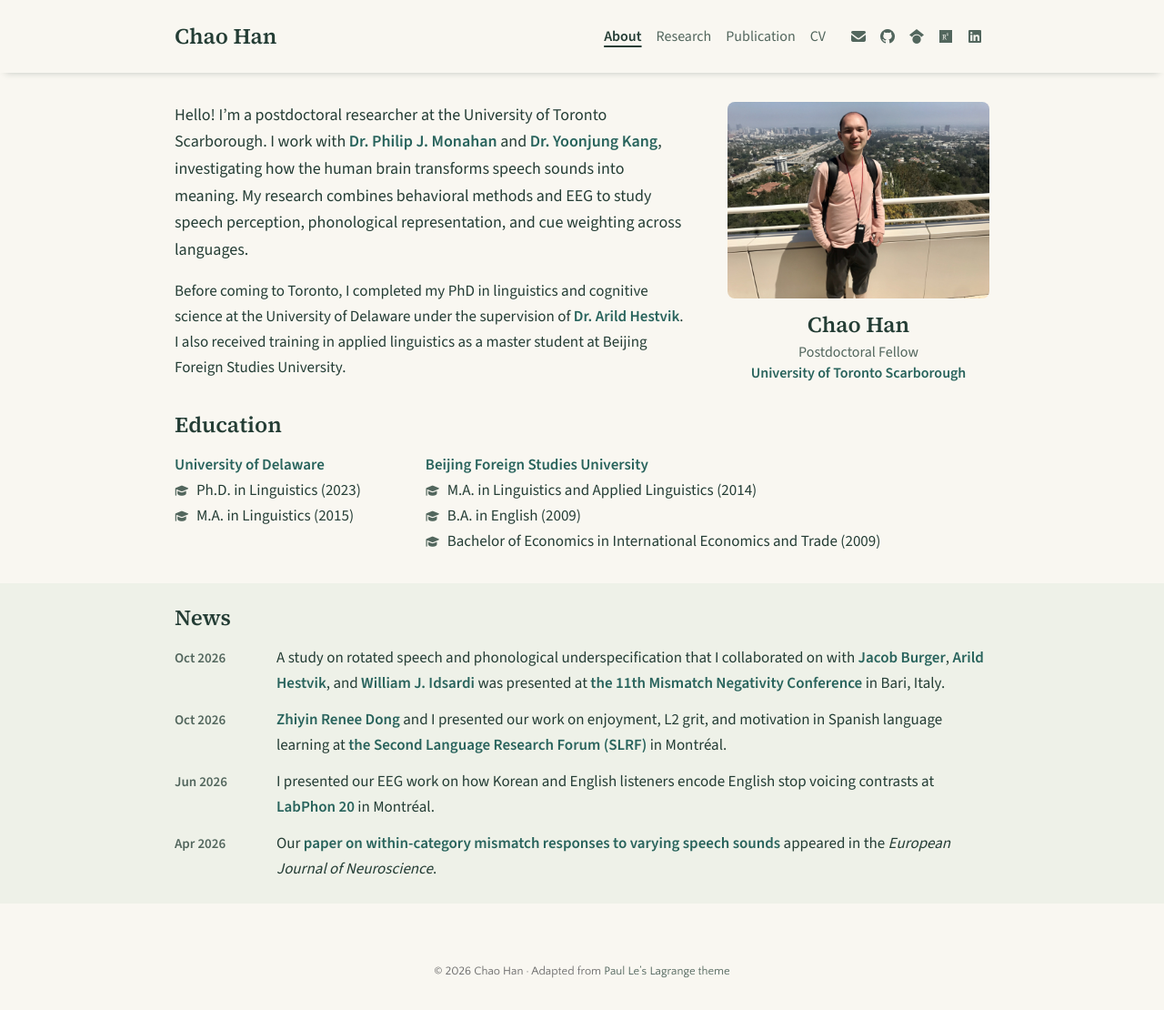
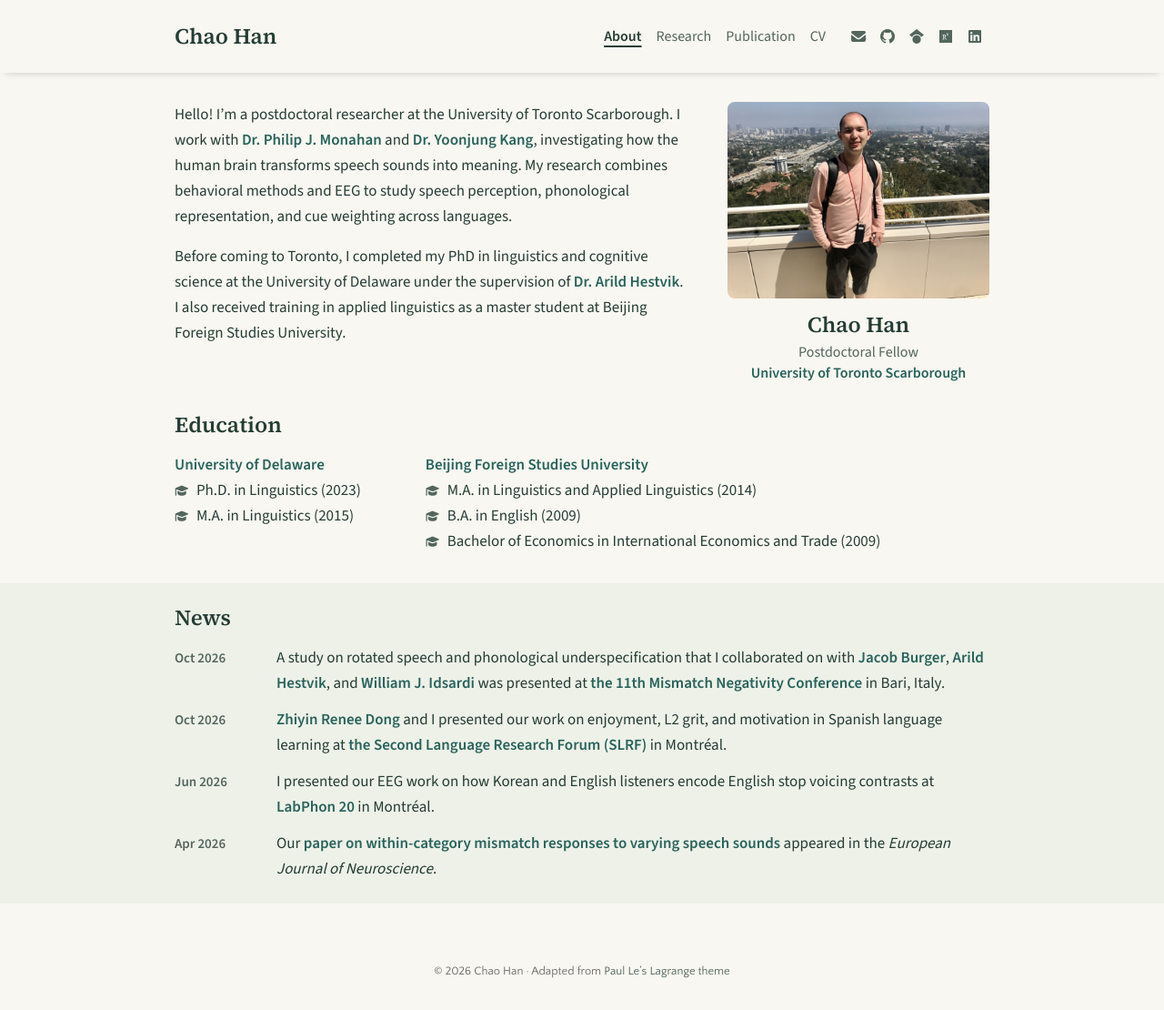
Before and after one commit to chaohanch/chaohanch.github.io, a Jekyll site: the page built from index.html, in a window 1280 px wide and 1110 px high. Shown: the whole window at 91% size. Built offline with Jekyll 4.4.1, drawn with Linux system fonts in a browser that asks for light colours; nearby versions of some CDN libraries; a style sheet for code colours, icons or effects is not loaded.

Commit message:
Update font size

```diff
--- a/_sass/_about.scss
+++ b/_sass/_about.scss
@@ -7,10 +7,6 @@
 
 .about-intro p {
   margin: 0;
-}
-
-.about-intro p:first-child {
-  font-size: 1.125rem;
 }
 
 .about-intro p + p {
```
Also changed, not shown: 1 other file.
